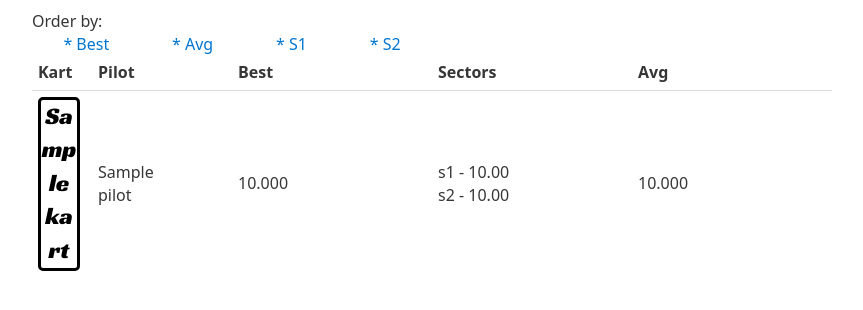
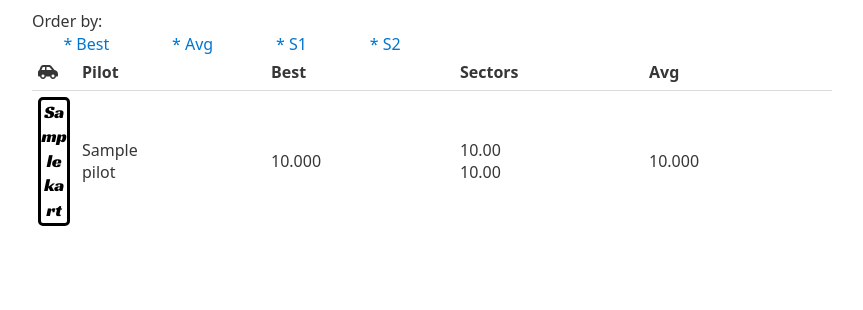
Before and after one commit to azhpushkin/nfs-timings, a Django app: template stats/templates/karts.html in a window 1280 px wide. Shown: the part 63-373 px from the top of the page, without its empty margins (208-1071 px from the left). Run offline with Django 4.2, Linux system fonts and the light colour scheme; the template is opened without the code that fills it: most values are stand-ins (such as "Sample title", 1, 10 or a date in 2020); data that the repository does not hold is empty; some libraries are stand-ins or nearby versions.

Commit message:
Few style fixes

```diff
--- a/stats/static/styles.css
+++ b/stats/static/styles.css
@@ -12,19 +12,7 @@ header {
     border-radius: 5px;
     text-decoration: none;
     color: black;
-    font-size: 1.5em;
-    width: 1.5em;
-    text-align: center;
-    display: inline-block;
-}
-
-.kart-number-smaller {
-    font-family: 'Racing Sans One', cursive;
-    border: 3px solid black;
-    border-radius: 5px;
-    text-decoration: none;
-    color: black;
-    font-size: 1em;
+    font-size: 1.1em;
     width: 1.5em;
     text-align: center;
     display: inline-block;
@@ -38,10 +26,10 @@ table {
     table-layout: fixed;
 }
 
-.pilot-name {
+/*.pilot-name {*/
 
-    width: 8em;
-}
+/*    width: 8em;*/
+/*}*/
 
 .sorting-options {
     display: flex;
--- a/stats/templates/kart-details.html
+++ b/stats/templates/kart-details.html
@@ -36,9 +36,9 @@
                 <td class="pilot-name">{{ stint.pilot|split_pilot }}</td>
                 <td {% if sorting == 'best_lap' %}style="font-weight: bold;"{% endif %}>{{ stint.best_lap|floatformat:3 }}</td>
                 <td>
-                    <span {% if sorting == 'best_sector_1' %}style="font-weight: bold;"{% endif %}>s1 - {{ stint.best_sector_1|floatformat:2 }}</span>
+                    <span {% if sorting == 'best_sector_1' %}style="font-weight: bold;"{% endif %}>{{ stint.best_sector_1|floatformat:2 }}</span>
                     <br>
-                    <span {% if sorting == 'best_sector_2' %}style="font-weight: bold;"{% endif %}>s2 - {{ stint.best_sector_2|floatformat:2 }}</span>
+                    <span {% if sorting == 'best_sector_2' %}style="font-weight: bold;"{% endif %}>{{ stint.best_sector_2|floatformat:2 }}</span>
                 </td>
                 <td {% if sorting == 'avg_80' %}style="font-weight: bold;"{% endif %}>{{ stint.avg_80|floatformat:3 }}</td>
                 <td><a href="{% url 'stint-detail' stint.stint_id %}">Show</a></td>
--- a/stats/templates/karts.html
+++ b/stats/templates/karts.html
@@ -19,7 +19,7 @@
     <table>
         <thead>
         <tr>
-            <th style="width: 3em; ">Kart</th>
+            <th style="width: 2em; "><i class="fa-solid fa-car-side"></i></th>
             <th class="pilot-name">Pilot</th>
             <th>Best</th>
             <th>Sectors</th>
@@ -30,7 +30,7 @@
         {% for stint in stints %}
 
             <tr>
-                <td style="width: 3em; vertical-align: middle">
+                <td style="width: 2em; vertical-align: middle">
                     <a class="kart-number" href="{% url 'kart-detail' stint.kart %}">
                         {{ stint.kart }}
                     </a>
@@ -38,9 +38,9 @@
                 <td class="pilot-name">{{ stint.pilot|split_pilot }}</td>
                 <td {% if sorting == 'best_lap' %}style="font-weight: bold;"{% endif %}>{{ stint.best_lap|floatformat:3 }}</td>
                 <td>
-                    <span {% if sorting == 'best_sector_1' %}style="font-weight: bold;"{% endif %}>s1 - {{ stint.best_sector_1|floatformat:2 }}</span>
+                    <span {% if sorting == 'best_sector_1' %}style="font-weight: bold;"{% endif %}>{{ stint.best_sector_1|floatformat:2 }}</span>
                     <br>
-                    <span {% if sorting == 'best_sector_2' %}style="font-weight: bold;"{% endif %}>s2 - {{ stint.best_sector_2|floatformat:2 }}</span>
+                    <span {% if sorting == 'best_sector_2' %}style="font-weight: bold;"{% endif %}>{{ stint.best_sector_2|floatformat:2 }}</span>
                 </td>
                 <td {% if sorting == 'avg_80' %}style="font-weight: bold;"{% endif %}>{{ stint.avg_80|floatformat:3 }}</td>
             </tr>
--- a/stats/templates/team-details.html
+++ b/stats/templates/team-details.html
@@ -11,18 +11,18 @@
     <table>
         <thead>
         <tr>
-            <th style="width: 3em; ">Kart</th>
+            <th style="width: 2em; "><i class="fa-solid fa-car-side"></i></th>
             <th class="pilot-name">Pilot</th>
             <th>Laps<br>Start at</th>
             <th>Best</th>
-            <th>80%</th>
+            <th>Avg</th>
         </tr>
 
         </thead>
         {% for stint in stints %}
 
             <tr>
-                <td style="width: 3em; vertical-align: middle">
+                <td style="width: 2em; vertical-align: middle">
                     <a class="kart-number" href="{% url 'kart-detail' stint.kart %}">
                         {{ stint.kart }}
                     </a>
--- a/stats/templates/teams.html
+++ b/stats/templates/teams.html
@@ -27,8 +27,8 @@ TEAMS
 
         {% for stint in team.stints %}
             <tr>
-            <td style="width: 3em; vertical-align: middle">
-                <a href="{% url 'kart-detail' stint.kart %}" class="kart-number-smaller" style="margin-left: 10px">{{ stint.kart }}</a>
+            <td style="width: 2em; vertical-align: middle">
+                <a href="{% url 'kart-detail' stint.kart %}" class="kart-number" style="margin-left: 10px">{{ stint.kart }}</a>
             </td>
 
                 <td>{{ stint.pilot|split_pilot }}</td>
```
